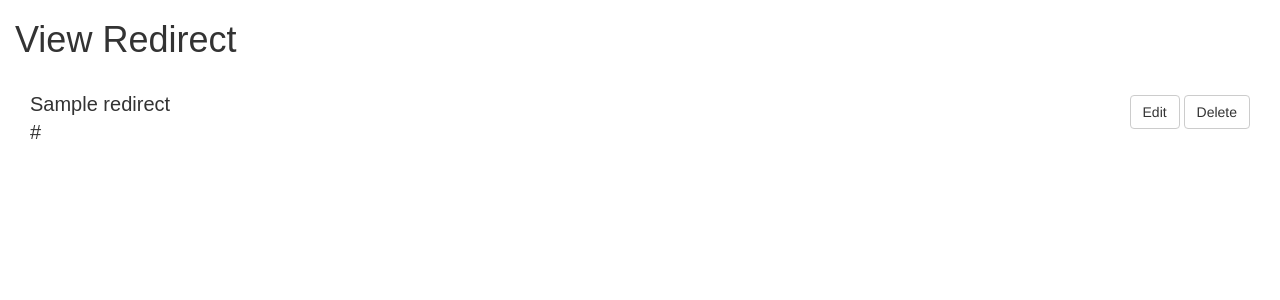
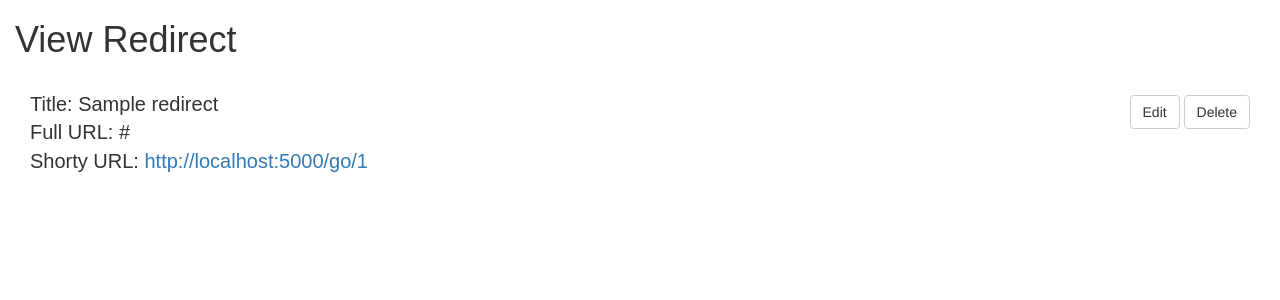
Before and after one commit to RavingRabbit75/Shorty, a Flask app: page /users/1/redirects/1 in a window 1280 px wide. Shown: the top 300 px of the page. Run offline with Flask 2, Linux system fonts and the light colour scheme; tables that the repository leaves empty hold one stand-in row (values such as "Sample post"); some libraries are stand-ins or nearby versions.

Commit message:
Added delete and edit redirect features. View redirect now displays shorty url.

```diff
--- a/app.py
+++ b/app.py
@@ -112,7 +112,7 @@ def redirects_index(id):
 	redirect_id = random_id.random_id_generator();
 
 	if request.method=="POST":
-		new_redirect=Redirect(redirect_id,request.form["new_title"],request.form["new_url"],id)
+		new_redirect=Redirect(redirect_id,request.form["new_url"],request.form["new_title"],id)
 		db.session.add(new_redirect)
 		db.session.commit()
 
@@ -130,16 +130,21 @@ def redirects_new(id):
 	return render_template("redirects/new.html", user=found_user)
 
 
+
 @app.route("/users/<int:id>/redirects/<redirect_id>", methods=["GET", "PATCH", "DELETE"])
 def redirects_show(id, redirect_id):
 	found_redirect=Redirect.query.get(redirect_id)
 	found_user=User.query.get(id)
+	if os.environ.get('ENV')=="production":
+		url_header="http://"
+	else:
+		url_header="http://localhost:5000/go/"
 	# if found_redirect==None:
 	# 	return render_template("404.html"), 404
 
 	if request.method == b"PATCH":
-		found_redirect.url = request.form["original_url"]
-		found_redirect.title = request.form["title"]
+		found_redirect.url = request.form["new_url"]
+		found_redirect.title = request.form["new_title"]
 		found_redirect.user_id = id
 		db.session.add(found_redirect)
 		db.session.commit()
@@ -150,15 +155,22 @@ def redirects_show(id, redirect_id):
 		db.session.commit()
 		return redirect(url_for('redirects_index', id=id))
 
-	return render_template("redirects/show.html", redirect=found_redirect, user=found_user)
+	return render_template("redirects/show.html", redirect=found_redirect, user=found_user, urlheader=url_header)
 
 
 @app.route("/users/<int:id>/redirects/<redirect_id>/edit")
 def redirects_edit(id,redirect_id):
 	found_user=User.query.get(id)
 	found_redirect=Redirect.query.get(redirect_id)
+
 	return render_template("redirects/edit.html", redirect=found_redirect, user=found_user)
 
+
+@app.route("/go/<redirect_id>")
+def go_to_redirect(redirect_id):
+	found_redirect=Redirect.query.get(redirect_id)
+	print(found_redirect.url)
+	return redirect(found_redirect.url, code=302)
 
 
 @app.errorhandler(404)
--- a/templates/redirects/show.html
+++ b/templates/redirects/show.html
@@ -4,8 +4,9 @@
 	<h1>View Redirect</h1>
 	<div class="viewBox">
 		<div class="col-xs-6">
-			<div class="fullName">{{redirect.title}}</div>
-			<div class="fullName">{{redirect.url}}</div>
+			<div class="fullName">Title: {{redirect.title}}</div>
+			<div class="fullName">Full URL: {{redirect.url}}</div>
+			<div class="fullName">Shorty URL: <a href="{{urlheader+redirect.id}}">{{urlheader+redirect.id}}</a></div>
 		</div>
 		<div class="col-xs-6 viewBtn2">
 			<a href="/users/{{user.id}}/redirects/{{redirect.id}}/edit">
```
Also changed, not shown: templates/redirects/edit.html (+4 -3 lines).
